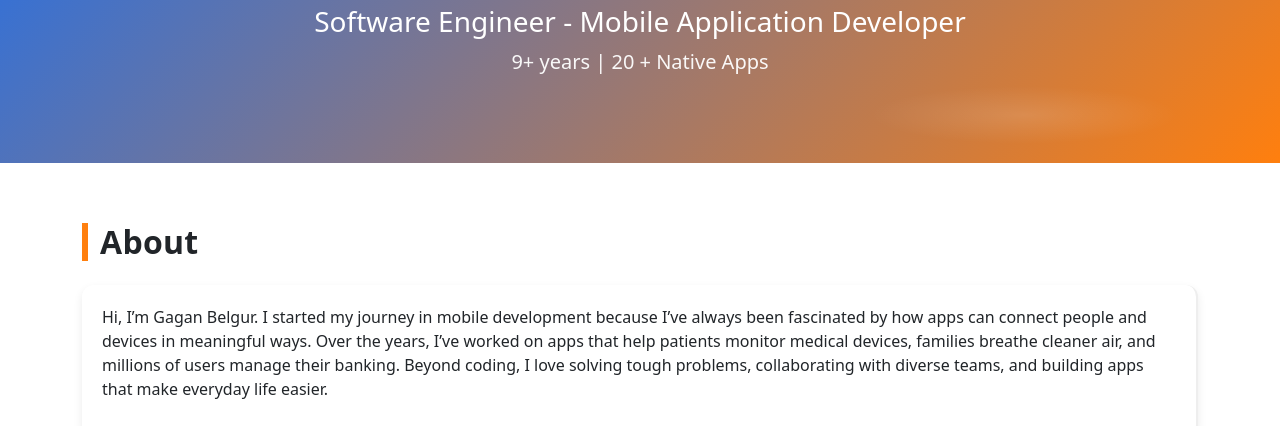
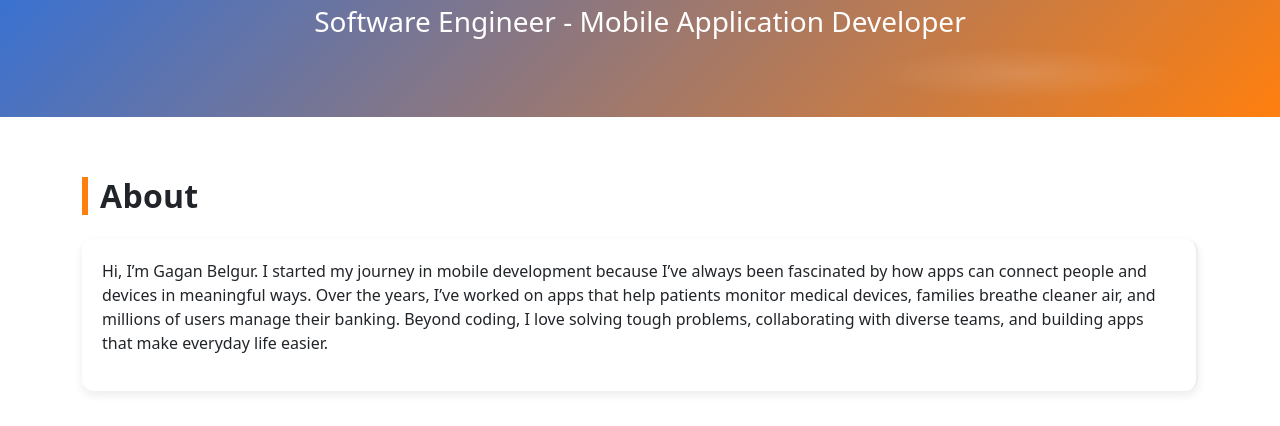
Before and after one commit to GaganBelgur/gaganbelgur-portfolio, a plain HTML site: page GaganBelgurPortfolio/index.html in a window 1280 px wide. Shown: the part 374-800 px from the top of the page. Drawn offline with nearby package versions, Linux system fonts and the light colour scheme.

Commit message:
Removed additional data

```diff
--- a/GaganBelgurPortfolio/sections/header.html
+++ b/GaganBelgurPortfolio/sections/header.html
@@ -2,16 +2,4 @@
     <img class="avatar" src="images/placeholder.jpg" alt="Your photo" />
     <h1>GAGAN BELGUR</h1>
     <h3>Software Engineer - Mobile Application Developer</h3>
-    <p class="lead">9+ years | 20 + Native Apps</p>
-    <!-- <p> Android [Kotlin/Java], iOS, KMM</p>
-            <p> BLE, Wi-Fi, IoT, Healthcare & Finance</p> -->
-    <!-- <div class="d-flex gap-2 justify-content-center mt-2">
-                <a href="#projects" class="btn btn-accent">View Projects</a>
-                <a href="#contact" class="btn btn-light fw-bold">Contact</a>
-            </div>
-            <div class="social-icons mt-4">
-                <a class="social-icon" href="https://www.linkedin.com/in/gaganbelgur"><i
-                        class="fab fa-linkedin-in"></i></a>
-                <a class="social-icon" href="https://www.github.com/gaganbelgur"><i class="fab fa-github"></i></a>
-            </div> -->
 </div>
```
